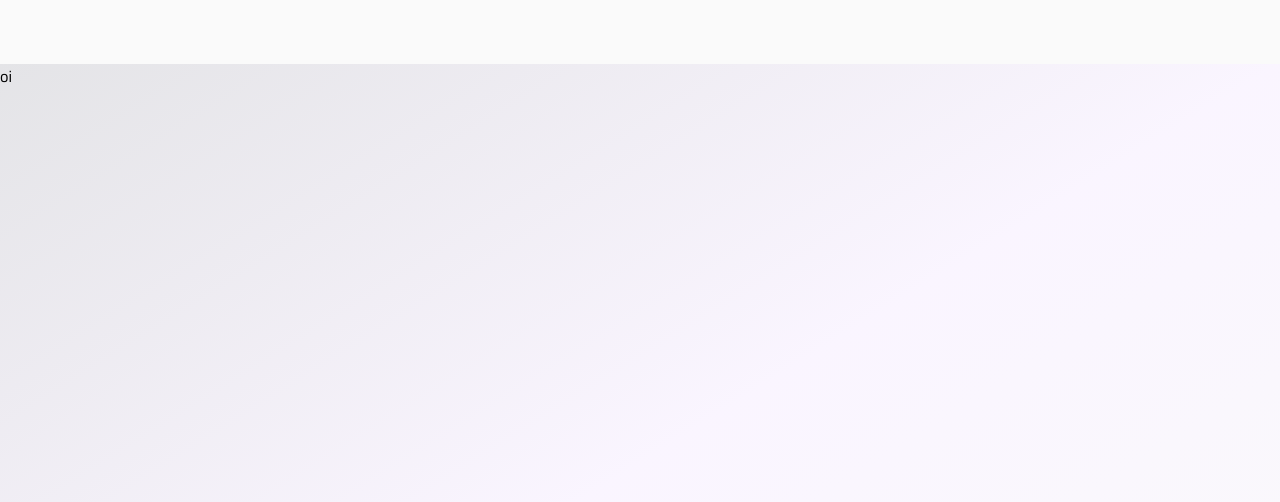
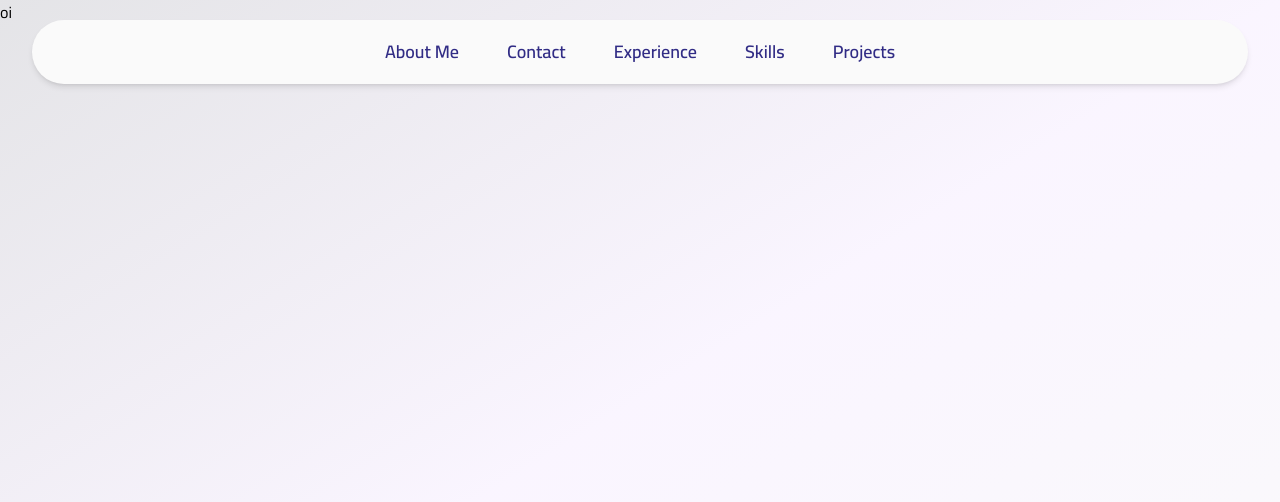
Before and after one commit to jeffersonsil813/portfolio, a React (Vite) app: page / in a window 1280 px wide. Shown: the top 502 px of the page. Built offline with nearby package versions, Linux system fonts and the light colour scheme.

Commit message:
Create navList and edit navbar component

```diff
--- a/src/components/navbar/index.tsx
+++ b/src/components/navbar/index.tsx
@@ -1,20 +1,10 @@
-import { useEffect, useState } from "react";
+import NavList from "./navList";
 
 const Navbar = () => {
-  const [scrolled, setScrolled] = useState(false);
-
-  useEffect(() => {
-    const handleScroll = () => setScrolled(window.scrollY > 20);
-    window.addEventListener("scroll", handleScroll);
-    return () => window.removeEventListener("scroll", handleScroll);
-  }, []);
-
   return (
-    <div
-      className={`text-white h-16 w-[95%] sticky rounded-md p-6 top-5 mx-auto transition duration-300 ${
-        scrolled ? "backdrop-blur-md bg-zinc-950/10" : "bg-transparent"
-      }`}
-    />
+    <div className="h-16 w-7xl max-w-[95%] rounded-full inset-x-0 mx-auto my-5 fixed p-6 z-50 shadow-md bg-zinc-50">
+      <NavList />
+    </div>
   );
 };
 
--- /dev/null
+++ b/src/components/navbar/navList.tsx
@@ -0,0 +1,36 @@
+import { useTypedTranslation } from "../../hooks/useTypedTranslation";
+import Text from "../text";
+
+const NavList = () => {
+  const { t } = useTypedTranslation();
+
+  const links = [
+    { id: "me", text: t("navbar.me") },
+    { id: "contact", text: t("navbar.contact") },
+    { id: "experience", text: t("navbar.experience") },
+    { id: "skills", text: t("navbar.skills") },
+    { id: "projects", text: t("navbar.projects") },
+  ] as const;
+
+  const handleScroll = (e: React.MouseEvent<HTMLAnchorElement>, id: string) => {
+    e.preventDefault();
+    document.getElementById(id)?.scrollIntoView({ behavior: "smooth" });
+  };
+
+  return (
+    <div className="h-full flex justify-center items-center gap-12">
+      {links.map(({ id, text }) => (
+        <a key={id} href={`#${id}`} onClick={(e) => handleScroll(e, id)}>
+          <Text
+            variant="body-lg-bold"
+            className="transition duration-300 border-b-2 border-b-transparent hover:border-b-indigo-900 hover:border-b-2"
+          >
+            {text}
+          </Text>
+        </a>
+      ))}
+    </div>
+  );
+};
+
+export default NavList;
--- a/src/index.css
+++ b/src/index.css
@@ -13,3 +13,7 @@
 
   --font-sans: "Cairo", sans-serif;
 }
+
+section[id] {
+  scroll-margin-top: 80px;
+}
```
